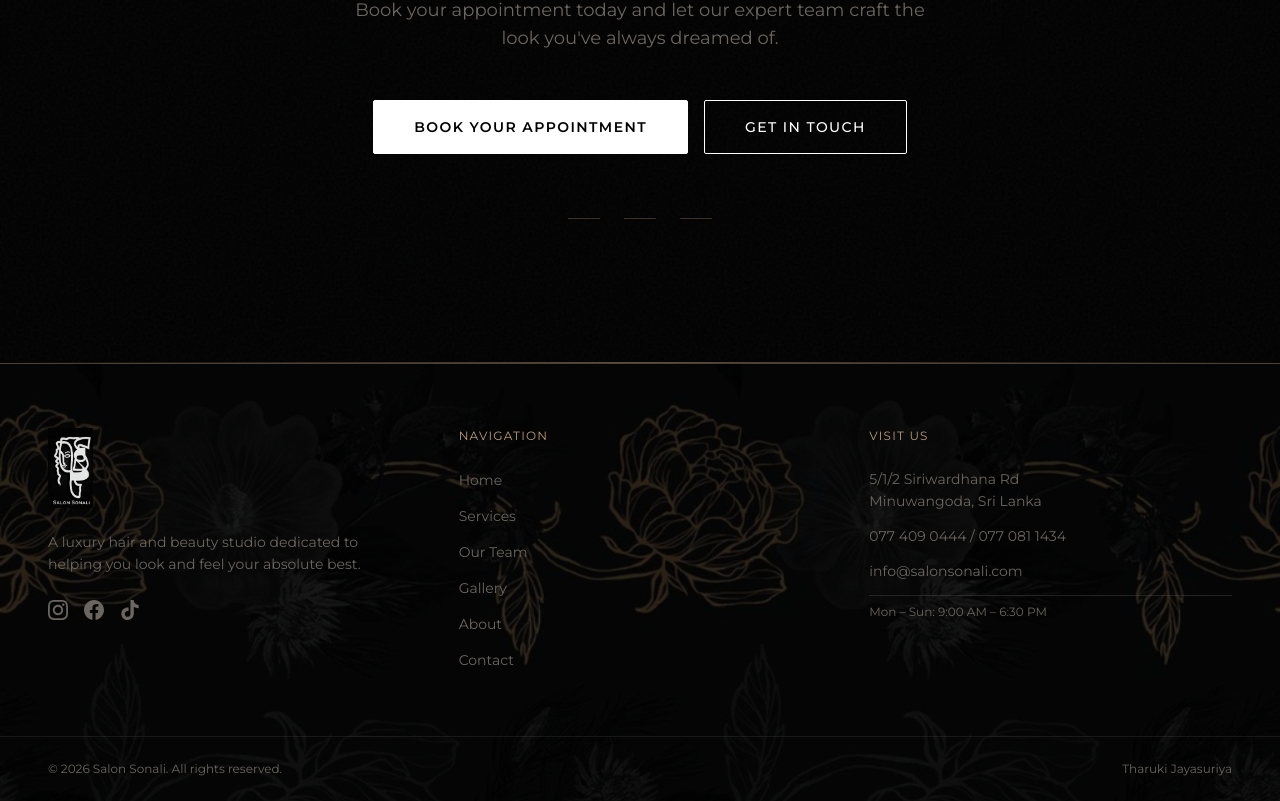
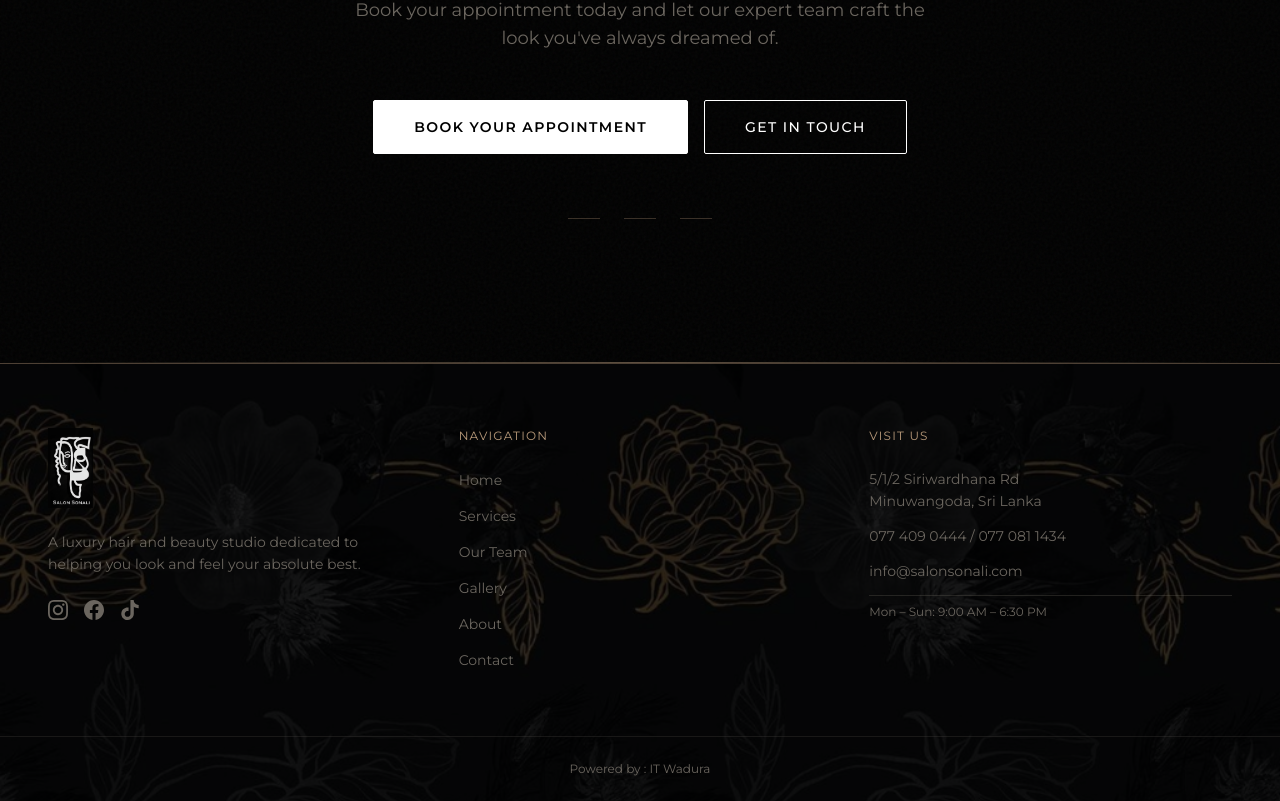
Before and after one commit to TJ-Sites/salon-sonali, a Next.js app: page / in a window 1280 px wide. Shown: the part 3852-4653 px from the top of the page. Built offline with nearby package versions, Linux system fonts and the light colour scheme; a web font is replaced by a local one.

Commit message:
it wadura

```diff
--- a/components/layout/Footer.tsx
+++ b/components/layout/Footer.tsx
@@ -140,14 +140,16 @@ export default function Footer() {
 
       {/* Bottom bar */}
       <div className="border-t border-[#6B665F]/20">
-        <div className="max-w-7xl mx-auto px-6 lg:px-12 py-6 flex flex-col md:flex-row items-center justify-between gap-4">
-          <p className="font-montserrat text-xs text-[#6B665F]">
-            © {year} Salon Sonali. All rights reserved.
-          </p>
-          <p className="font-montserrat text-xs text-[#6B665F]">
-            Tharuki Jayasuriya
-          </p>
-        </div>
+        <div className="max-w-7xl mx-auto px-6 lg:px-12 py-6 flex items-center justify-center">
+            <a
+              href="https://www.itwadura.com/"
+              target="_blank"
+              rel="noopener noreferrer"
+              className="font-montserrat text-xs text-[#6B665F] hover:text-[#B89A7A] transition-colors duration-300"
+            >
+              Powered by : IT Wadura
+            </a>
+          </div>
       </div>
       </div>
     </footer>
```
